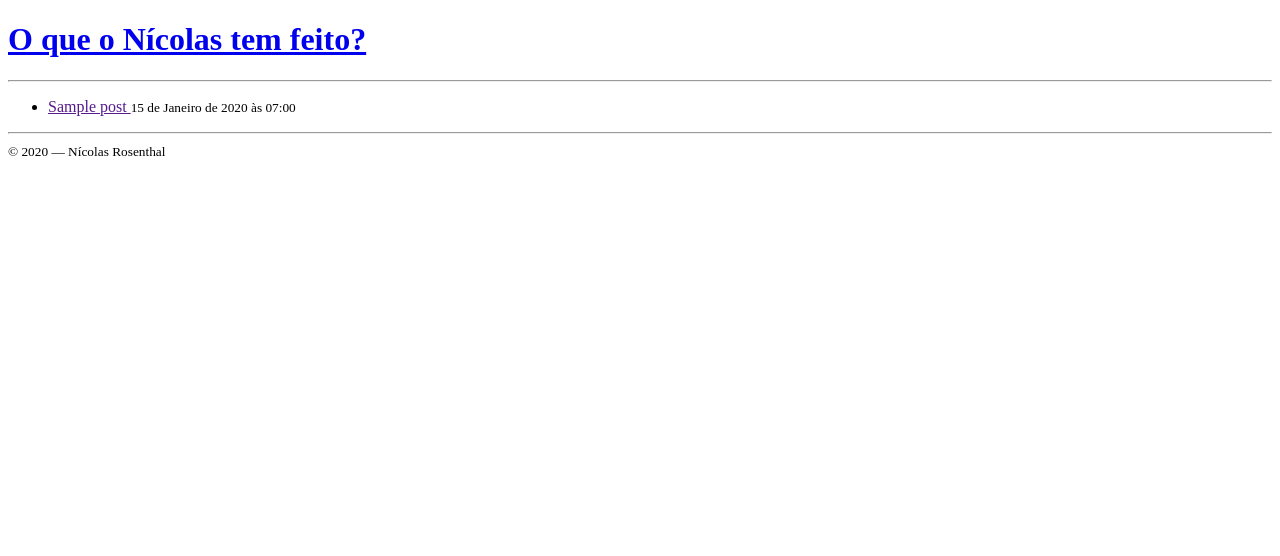
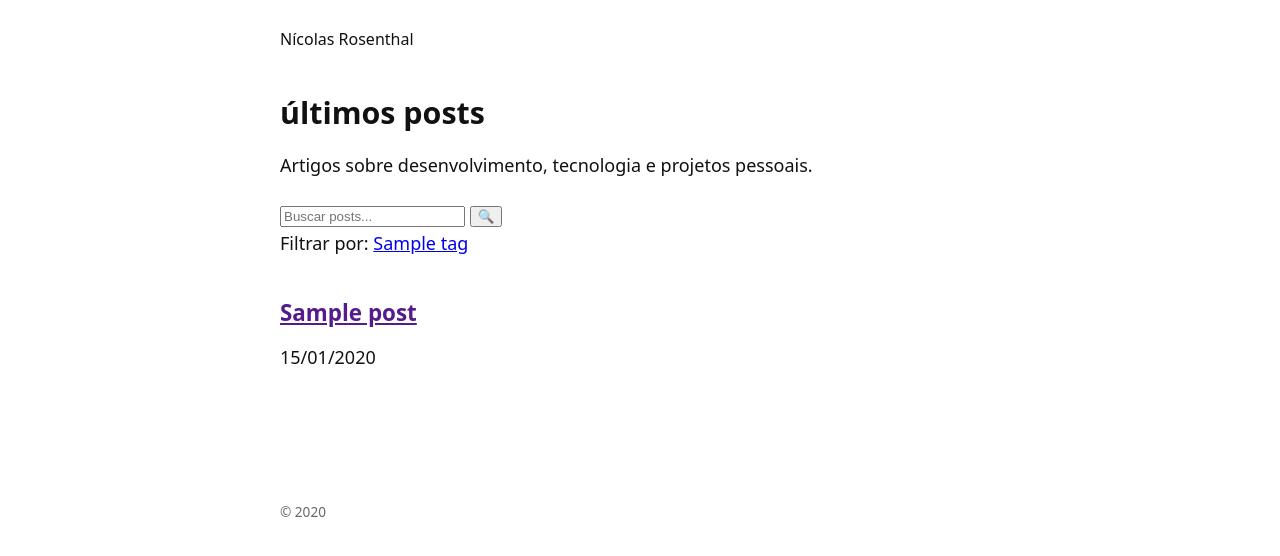
Before and after one commit to n-rosenthal/what-is-nicolas-doing, a Django app: template what-is-nicolas-doing/backend/blog/templates/blog/index.html in a window 1280 px wide. Shown: the top 556 px of the page. Run offline with Django 5.2, Linux system fonts and the light colour scheme; tables that the repository leaves empty hold one stand-in row (values such as "Sample post"); the template is opened without the code that fills it: values that come from a table or form of the project are taken from there, most other values are stand-ins (such as "Sample title", 1, 10 or a date in 2020).

Commit message:
enchancements/general refactoring for the front-end

```diff
--- a/what-is-nicolas-doing/backend/blog/templates/blog/base.html
+++ b/what-is-nicolas-doing/backend/blog/templates/blog/base.html
@@ -1,65 +1,29 @@
+{% load static %}
 <!DOCTYPE html>
 <html lang="pt-br">
 <head>
     <meta charset="utf-8">
-    <title>{% block title %}Blog{% endblock %}</title>
+    <title>{% block title %}Nícolas Rosenthal{% endblock %}</title>
 
-    <meta name="viewport" content="width=device-width, initial-scale=1">
+    <link rel="stylesheet" href="{% static 'css/base.css' %}">
+    <link rel="stylesheet" href="{% static 'css/typography.css' %}">
+    <link rel="stylesheet" href="{% static 'css/pygments.css' %}">
 
     {% block extra_head %}{% endblock %}
 </head>
 <body>
 
-<header>
-    <h1>
-        <a href="{% url 'blog:index' %}">
-            O que o Nícolas tem feito?
-        </a>
-    </h1>
-    <hr>
+<header class="site-header">
+    <a href="{% url 'blog:index' %}" class="site-title">Nícolas Rosenthal</a>
 </header>
 
-<main>
+<main class="content">
     {% block content %}{% endblock %}
 </main>
 
-<hr>
-
-<footer>
-    <small>
-        © {{ now|date:"Y" }} — Nícolas Rosenthal
-    </small>
+<footer class="site-footer">
+    <p>© {{ now|date:"Y" }}</p>
 </footer>
-
-<!-- MathJax -->
-<script>
-window.MathJax = {
-  tex: {
-    inlineMath: [['$', '$'], ['\\(', '\\)']],
-    displayMath: [['$$', '$$'], ['\\[', '\\]']]
-  },
-  svg: { fontCache: 'global' }
-};
-</script>
-<script
-  src="https://cdn.jsdelivr.net/npm/mathjax@3/es5/tex-svg.js"
-  async>
-</script>
-
-<!-- Mermaid -->
-<script src="https://cdn.jsdelivr.net/npm/mermaid@10/dist/mermaid.min.js"></script>
-<script>
-mermaid.initialize({ startOnLoad: true });
-
-document.querySelectorAll("code.language-mermaid").forEach(block => {
-    const div = document.createElement("div");
-    div.className = "mermaid";
-    div.textContent = block.textContent;
-    block.parentNode.replaceWith(div);
-});
-</script>
-
-{% block extra_js %}{% endblock %}
 
 </body>
 </html>
--- a/what-is-nicolas-doing/backend/blog/templates/blog/index.html
+++ b/what-is-nicolas-doing/backend/blog/templates/blog/index.html
@@ -1,20 +1,112 @@
 {% extends "blog/base.html" %}
+{% load static %}
 
 {% block title %}
 O que o <code>nícolas-rosenthal</code> tem feito?
 {% endblock %}
 
+{% block extra_head %}
+<meta name="description" content="Blog pessoal com artigos sobre programação, projetos e experimentos técnicos">
+<link rel="canonical" href="{% url 'blog:index' %}">
+{% endblock %}
+
 {% block content %}
-<ul>
+<header class="page-header">
+    <h1>últimos posts</h1>
+    <p class="page-description">Artigos sobre desenvolvimento, tecnologia e projetos pessoais.</p>
+</header>
+
+<div class="posts-filters">
+    <div class="search-box">
+        <input type="text" placeholder="Buscar posts..." id="search-input" aria-label="Buscar posts">
+        <button type="button" id="search-button">🔍</button>
+    </div>
+
+    <div class="filter-tags">
+        <span class="filter-label">Filtrar por:</span>
+        {% for tag in popular_tags|slice:":5" %}
+        <a href="?tag={{ tag.slug }}" class="tag-filter">{{ tag.name }}</a>
+        {% endfor %}
+    </div>
+</div>
+
+<div class="posts-list">
     {% for post in posts %}
-        <li>
-            <a href="{{ post.get_absolute_url }}">
-                {{ post.title }}
-            </a>
-            <small>{{ post.created_at }}</small>
-        </li>
+    <article class="post-card">
+        <div class="post-card-content">
+            <h2 class="post-title">
+                <a href="{{ post.get_absolute_url }}" class="post-link">
+                    {{ post.title }}
+                </a>
+            </h2>
+
+            <div class="post-meta">
+                <time datetime="{{ post.created_at|date:'Y-m-d' }}">
+                    {{ post.created_at|date:"d/m/Y" }}
+                </time>
+            </div>
+        </div>
+    </article>
     {% empty %}
-        <li>Nenhum post publicado ainda.</li>
+    <div class="empty-state">
+        <p>nenhum post publicado ainda.</p>
+        <p>volte em breve!</p>
+    </div>
     {% endfor %}
-</ul>
+</div>
+
+{% if is_paginated %}
+<nav class="pagination" aria-label="Navegação de posts">
+    <div class="pagination-content">
+        {% if page_obj.has_previous %}
+        <a href="?page={{ page_obj.previous_page_number }}" class="pagination-link pagination-prev">
+            ← Anterior
+        </a>
+        {% endif %}
+
+        <div class="pagination-numbers">
+            {% for num in paginator.page_range %}
+                {% if page_obj.number == num %}
+                <span class="pagination-current">{{ num }}</span>
+                {% else %}
+                <a href="?page={{ num }}" class="pagination-number">{{ num }}</a>
+                {% endif %}
+            {% endfor %}
+        </div>
+
+        {% if page_obj.has_next %}
+        <a href="?page={{ page_obj.next_page_number }}" class="pagination-link pagination-next">
+            Próxima →
+        </a>
+        {% endif %}
+    </div>
+
+    <p class="pagination-info">
+        Página {{ page_obj.number }} de {{ paginator.num_pages }}
+    </p>
+</nav>
+{% endif %}
+
 {% endblock %}
+
+{% block extra_js %}
+<script>
+document.addEventListener('DOMContentLoaded', function() {
+    const searchInput = document.getElementById('search-input');
+    const searchButton = document.getElementById('search-button');
+
+    searchButton.addEventListener('click', function() {
+        const query = searchInput.value.trim();
+        if (query) {
+            window.location.href = `?search=${encodeURIComponent(query)}`;
+        }
+    });
+
+    searchInput.addEventListener('keypress', function(e) {
+        if (e.key === 'Enter') {
+            searchButton.click();
+        }
+    });
+});
+</script>
+{% endblock %}
--- /dev/null
+++ b/what-is-nicolas-doing/backend/static/css/base.css
@@ -0,0 +1,40 @@
+:root {
+  --max-width: 720px;
+}
+
+body {
+  margin: 0;
+  background: #fff;
+  color: #111;
+}
+
+.site-header {
+  max-width: var(--max-width);
+  margin: 1.5rem auto 2rem auto;
+  padding: 0 1rem;
+}
+
+.site-title {
+  font-size: 1rem;
+  font-weight: 500;
+  text-decoration: none;
+  color: #111;
+}
+
+.site-title:hover {
+  text-decoration: underline;
+}
+
+.content {
+  max-width: var(--max-width);
+  margin: 0 auto;
+  padding: 0 1rem 4rem 1rem;
+}
+
+.site-footer {
+  max-width: var(--max-width);
+  margin: 4rem auto 2rem auto;
+  padding: 0 1rem;
+  font-size: 0.85rem;
+  color: #666;
+}
--- /dev/null
+++ b/what-is-nicolas-doing/backend/static/css/typography.css
@@ -0,0 +1,47 @@
+body {
+  font-family: system-ui, -apple-system, BlinkMacSystemFont,
+               "Segoe UI", Roboto, Helvetica, Arial, sans-serif;
+  font-size: 18px;
+  line-height: 1.65;
+}
+
+h1, h2, h3 {
+  line-height: 1.25;
+  margin-top: 2.5rem;
+  margin-bottom: 1rem;
+}
+
+h1 {
+  font-size: 1.9rem;
+}
+
+h2 {
+  font-size: 1.4rem;
+}
+
+h3 {
+  font-size: 1.2rem;
+}
+
+p {
+  margin: 1.2rem 0;
+}
+
+ul, ol {
+  margin: 1.2rem 0 1.2rem 1.5rem;
+}
+
+code {
+  font-family: ui-monospace, SFMono-Regular, Menlo, Consolas, monospace;
+  font-size: 0.95em;
+}
+
+pre {
+  padding: 1rem;
+  overflow-x: auto;
+  margin: 1.5rem 0;
+}
+
+pre code {
+  background: none;
+}
```
Also changed, not shown: what-is-nicolas-doing/backend/blog/templates/blog/about.html (+29 -13 lines), what-is-nicolas-doing/backend/blog/templates/blog/post_detail.html (+5 -9 lines), what-is-nicolas-doing/backend/static/css/components.css (added, +233 -0 lines), what-is-nicolas-doing/backend/static/css/pygments.css (added, +82 -0 lines), what-is-nicolas-doing/backend/static/js/mathjax.js (added, +28 -0 lines).
